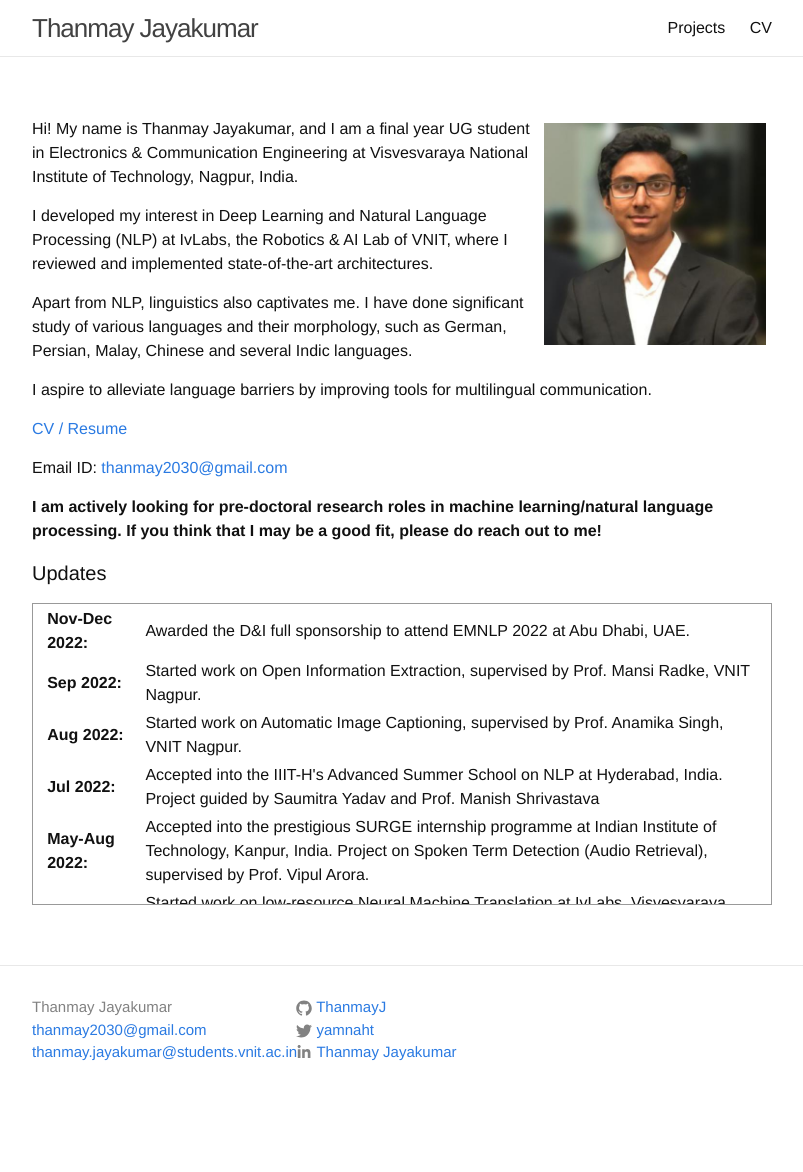
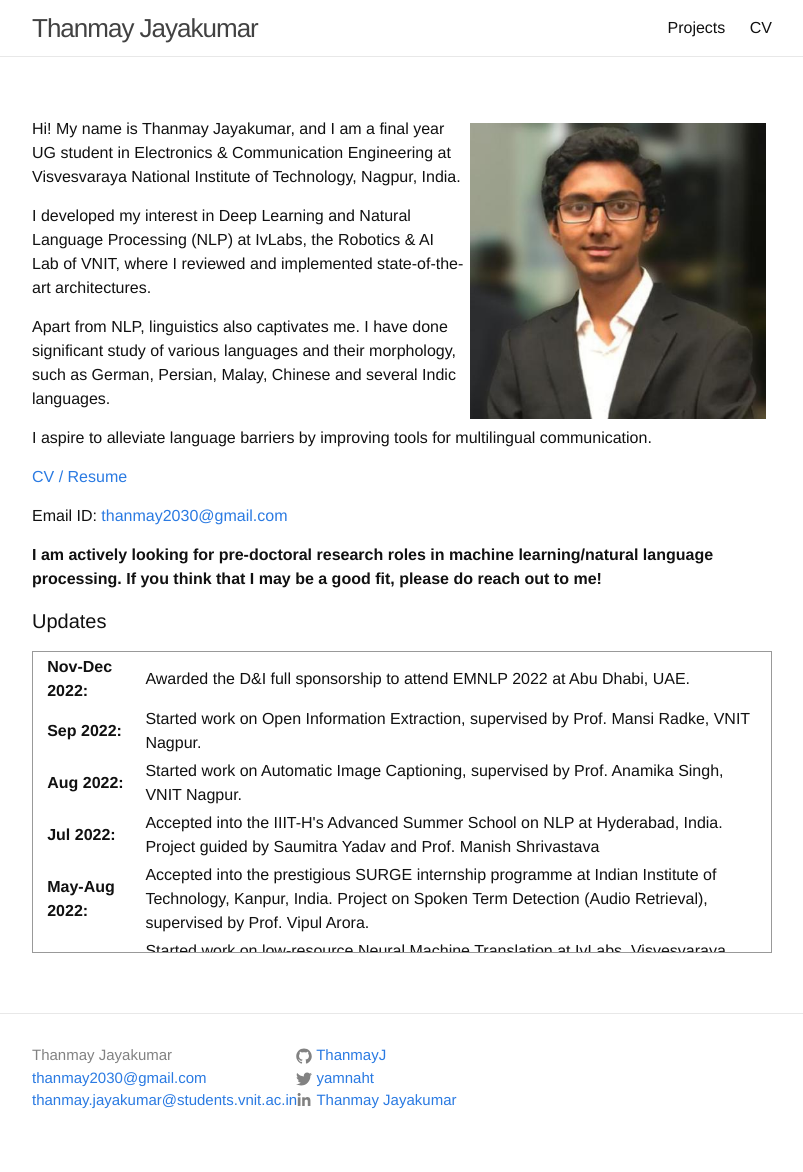
Before and after one commit to ThanmayJ/ThanmayJ.github.io, a Jekyll site: the page built from index.md, in a window 1280 px wide. Shown: the whole page, without its empty margins (238-1041 px from the left). Built offline with Jekyll 4.4.1, drawn with Linux system fonts in a browser that asks for light colours; comment, search, counter and statistics services are not loaded; before the commit the page ends 1124 px from its top, so only the background shows below that.

Commit message:
Update index page

```diff
--- a/index.md
+++ b/index.md
@@ -3,7 +3,7 @@ layout: page
 ---
 {% include JB/setup %}
 
-<img style="float: right; width: 30%; padding: 6px;" src=" {{ site.url }}/assets/profile.png">
+<img style="float: right; width: 40%; padding: 6px;" src=" {{ site.url }}/assets/profile.png">
 
 Hi! My name is Thanmay Jayakumar, and I am a final year UG student in Electronics & Communication Engineering at Visvesvaraya National Institute of Technology, Nagpur, India.
 
```
